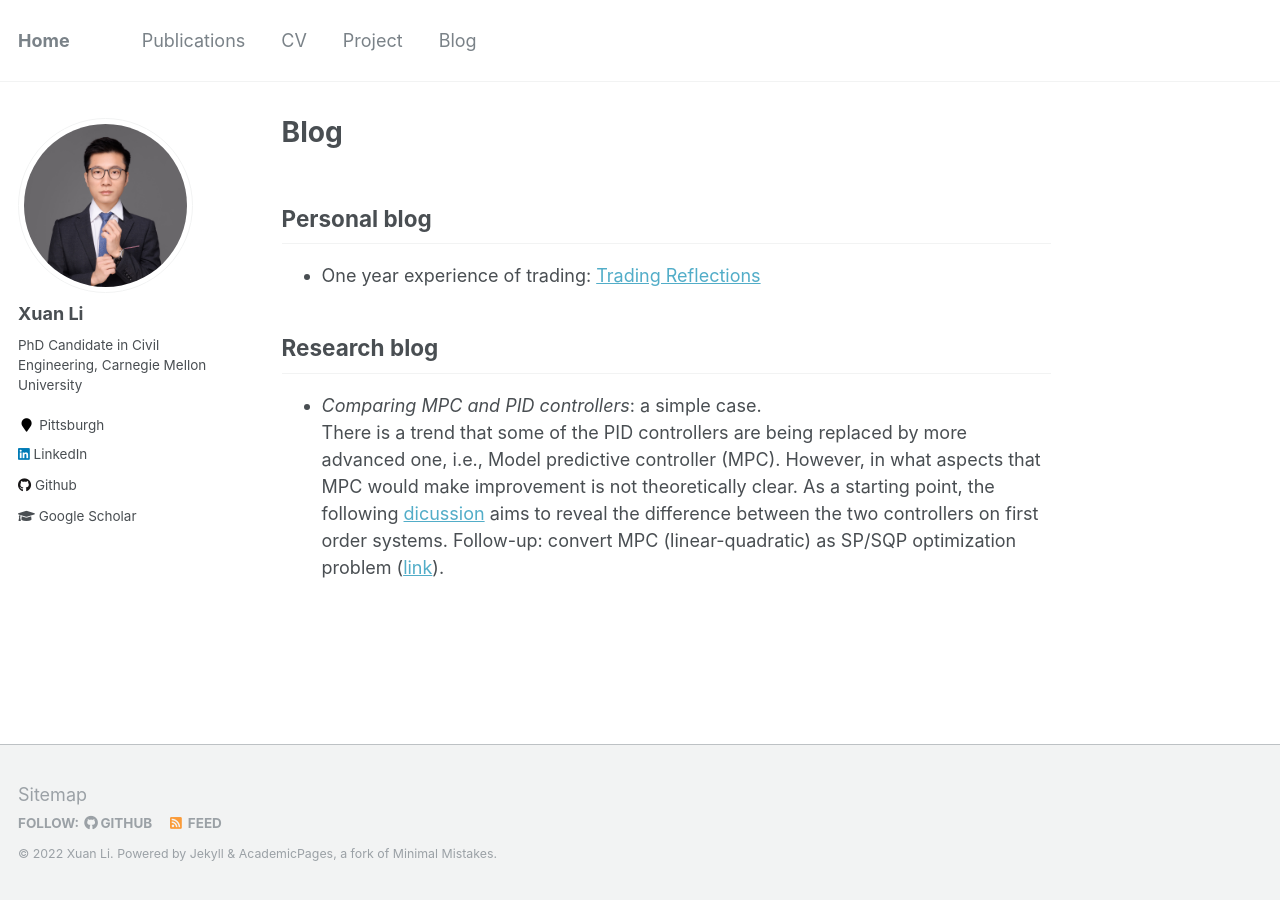
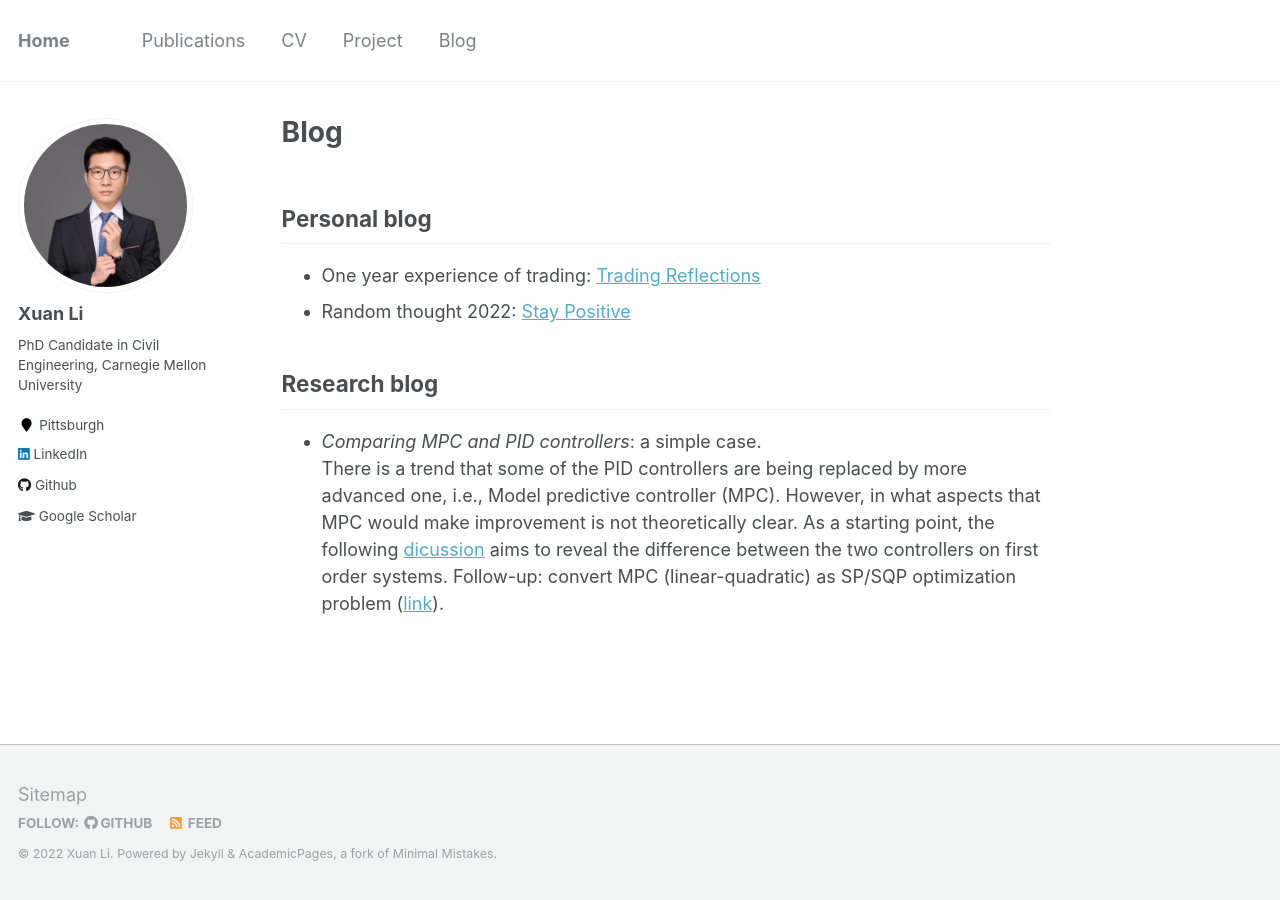
Before and after one commit to milanlx/milanlx.github.io, a Jekyll site: the page built from _pages/blog.md, in a window 1280 px wide. Built offline with Jekyll 4.4.1, drawn with Linux system fonts in a browser that asks for light colours.

Commit message:
Update blog.md

```diff
--- a/_pages/blog.md
+++ b/_pages/blog.md
@@ -7,7 +7,7 @@ author_profile: true
 Personal blog
 ---------------
 * One year experience of trading: [Trading Reflections](https://milanlx.github.io/files/trading_reflection.pdf)
-
+* Random thought 2022: [Stay Positive](https://milanlx.github.io/files/trading_2022_thoughts.pdf)
 
 
 Research blog
```
